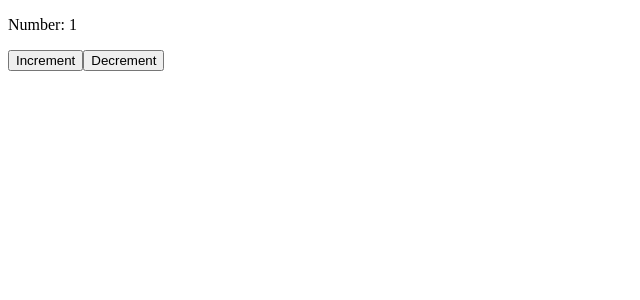
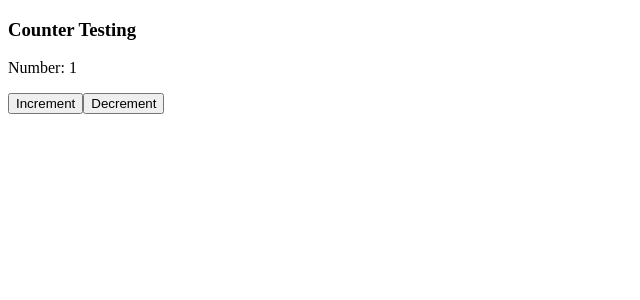
Before and after one commit to ArthurSoftvision1/Unit-Testing-with-Angular, an Angular app: page / in a window 1280 px wide. Shown: the top 300 px of the page, without its empty margins (0-640 px from the left). Built offline with nearby package versions, Linux system fonts and the light colour scheme.

Commit message:
Detect changes and add title test

```diff
--- a/src/app/counter/counter.component.html
+++ b/src/app/counter/counter.component.html
@@ -1,4 +1,6 @@
 <div>
+
+  <h3>{{ title }}</h3>
   <p>Number: {{ counter }}</p>
   <button (click)="increment()">Increment</button>
   <button (click)="decrement()">Decrement</button>
--- a/src/app/counter/counter.component.ts
+++ b/src/app/counter/counter.component.ts
@@ -6,6 +6,8 @@ import { Component } from '@angular/core';
   styleUrls: ['./counter.component.css']
 })
 export class CounterComponent  {
+
+  title = "Counter Testing";
 
   counter: number;
 
```
Also changed, not shown: 1 other file (tests, documents, lock files or other folders).
